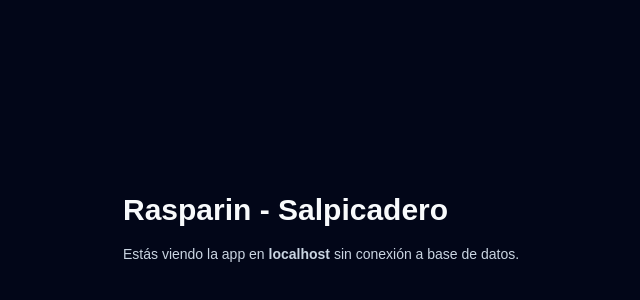
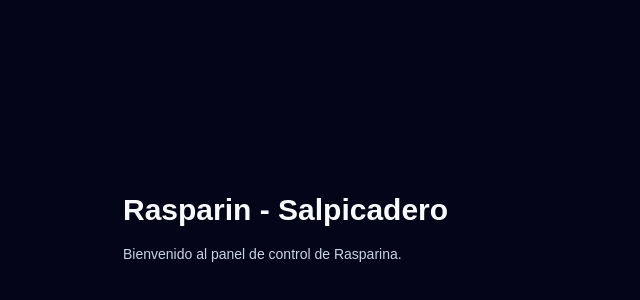
Before and after one commit to jSantrich1967/Rasparin-, a Next.js app: page / in a window 1280 px wide. Shown: the part 160-460 px from the top of the page, without its empty margins (245-885 px from the left). Built offline with nearby package versions, Linux system fonts and the light colour scheme.

Commit message:
Update dashboard welcome text

```diff
--- a/src/app/page.tsx
+++ b/src/app/page.tsx
@@ -6,7 +6,7 @@ export default function Home() {
           Rasparin - Salpicadero
         </h1>
         <p className="text-sm text-slate-300 mb-6">
-          Estás viendo la app en <strong>localhost</strong> sin conexión a base de datos.
+          Bienvenido al panel de control de Rasparina.
         </p>
       </div>
     </main>
```
